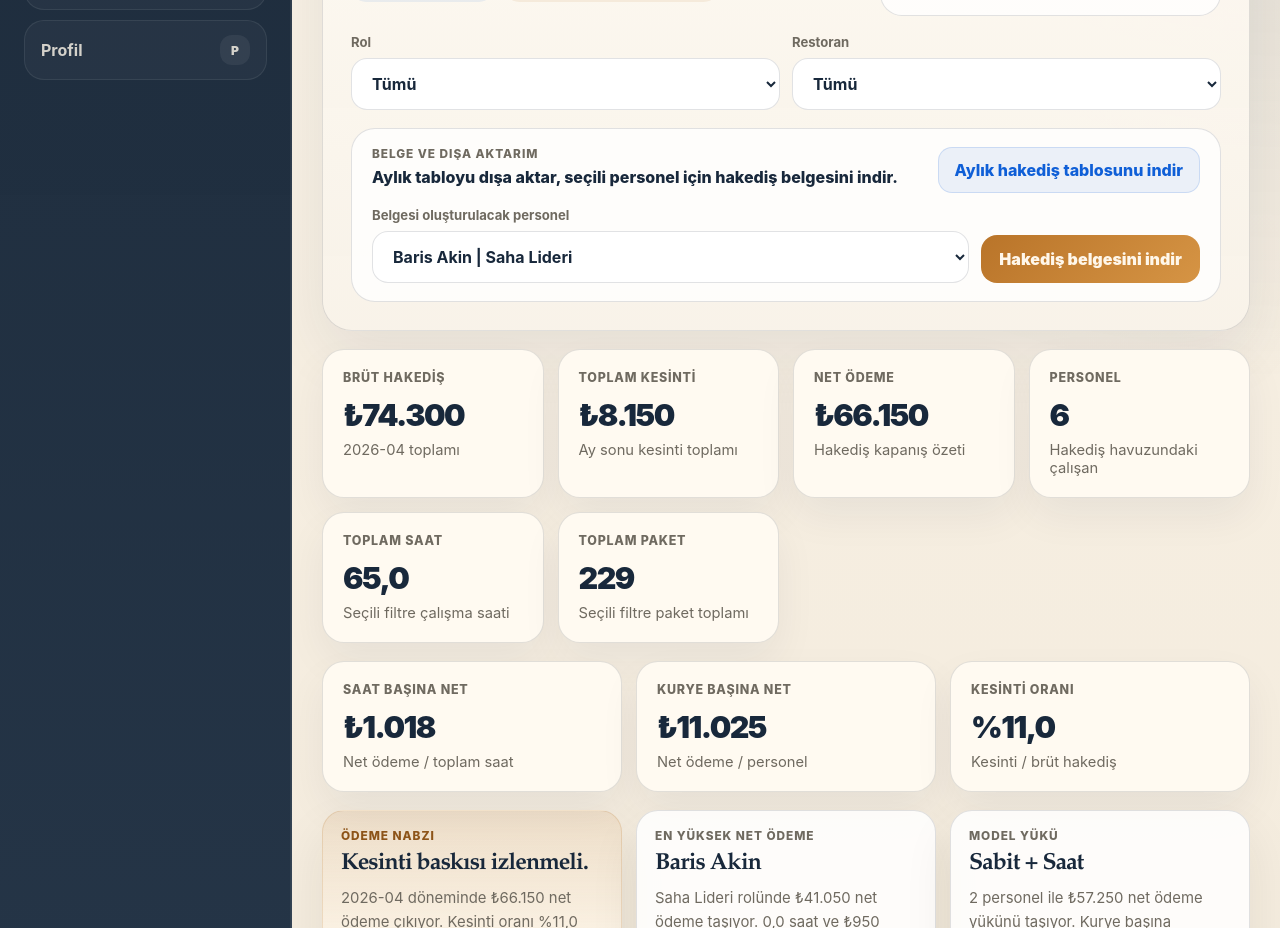
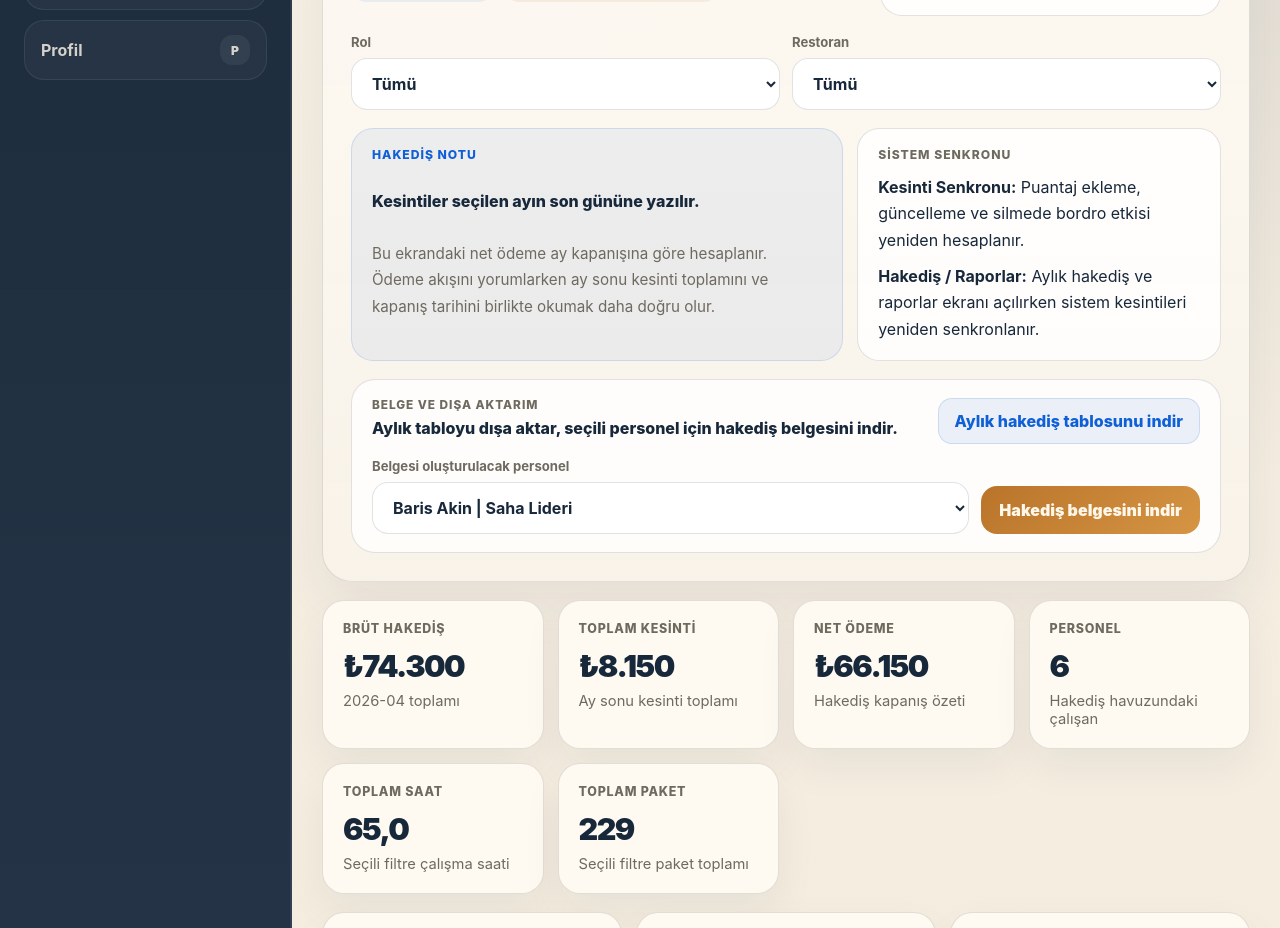
Before and after one commit to catkapinda/catkapinda-crm, a Next.js app in the folder v2/frontend/: page /preview/payroll in a window 1280 px wide. Shown: the part 1220-2148 px from the top of the page. Built offline with nearby package versions, Linux system fonts and the light colour scheme.

Commit message:
Add payroll sync guidance cards

```diff
--- a/v2/frontend/app/payroll/page.tsx
+++ b/v2/frontend/app/payroll/page.tsx
@@ -1021,6 +1021,77 @@ export default function PayrollPage() {
 
           <section
             style={{
+              display: "grid",
+              gridTemplateColumns: "minmax(0, 1.15fr) minmax(0, 0.85fr)",
+              gap: "14px",
+            }}
+          >
+            <article
+              style={{
+                padding: "18px 20px",
+                borderRadius: "22px",
+                border: "1px solid rgba(15, 95, 215, 0.14)",
+                background: "rgba(15, 95, 215, 0.06)",
+                display: "grid",
+                gap: "8px",
+              }}
+            >
+              <div
+                style={{
+                  color: "#0f5fd7",
+                  fontSize: "0.76rem",
+                  fontWeight: 800,
+                  textTransform: "uppercase",
+                  letterSpacing: "0.08em",
+                }}
+              >
+                Hakediş Notu
+              </div>
+              <div style={{ fontSize: "1rem", fontWeight: 800 }}>
+                Kesintiler seçilen ayın son gününe yazılır.
+              </div>
+              <div style={{ color: "var(--muted)", lineHeight: 1.75, fontSize: "0.95rem" }}>
+                Bu ekrandaki net ödeme ay kapanışına göre hesaplanır. Ödeme akışını
+                yorumlarken ay sonu kesinti toplamını ve kapanış tarihini birlikte okumak daha doğru olur.
+              </div>
+            </article>
+
+            <article
+              style={{
+                padding: "18px 20px",
+                borderRadius: "22px",
+                border: "1px solid var(--line)",
+                background: "rgba(255,255,255,0.82)",
+                display: "grid",
+                gap: "12px",
+              }}
+            >
+              <div
+                style={{
+                  color: "var(--muted)",
+                  fontSize: "0.76rem",
+                  fontWeight: 800,
+                  textTransform: "uppercase",
+                  letterSpacing: "0.08em",
+                }}
+              >
+                Sistem Senkronu
+              </div>
+              <div style={{ display: "grid", gap: "10px" }}>
+                <div style={{ color: "var(--text)", lineHeight: 1.65 }}>
+                  <strong>Kesinti Senkronu:</strong> Puantaj ekleme, güncelleme ve silmede
+                  bordro etkisi yeniden hesaplanır.
+                </div>
+                <div style={{ color: "var(--text)", lineHeight: 1.65 }}>
+                  <strong>Hakediş / Raporlar:</strong> Aylık hakediş ve raporlar ekranı açılırken
+                  sistem kesintileri yeniden senkronlanır.
+                </div>
+              </div>
+            </article>
+          </section>
+
+          <section
+            style={{
               borderRadius: "24px",
               border: "1px solid var(--line)",
               background: "rgba(255,255,255,0.78)",
```
